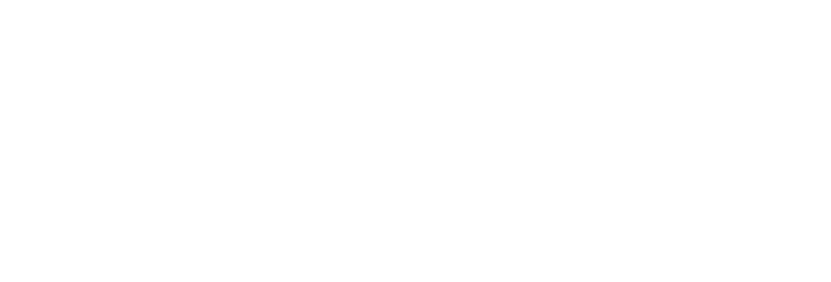
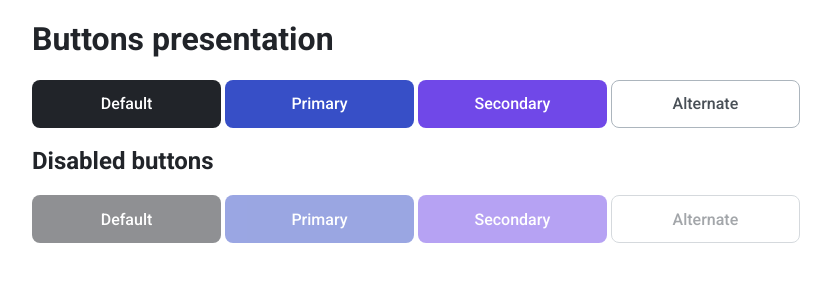
Before and after one commit to js-tasks-ru/htmlcss-20210916_xoroshilov, a website: page 03-lection1/01-button/index.html in a window 1280 px wide. Shown: the whole page, without its empty margins (8-839 px from the left). Drawn offline with Linux system fonts and the light colour scheme.

Commit message:
Buttons component

```diff
--- a/03-lection1/01-button/button.css
+++ b/03-lection1/01-button/button.css
@@ -1 +1,75 @@
-/* Стилизация кнопки */
+/* Buttons colors shades, no SASS -> no color Mixins :) */
+:root {
+    --black-2: #000;
+    --grey-2: #ACB5BD;
+    --grey-3: #495057;
+    --blue-2: #2342C0;
+    --purple-2: #5028C6;
+}
+
+/* Default Button */
+.button {
+    width: 189px;
+    height: 48px;
+    margin: 0;
+    padding: 0;
+
+    background-color: var(--black, #212429);
+    color: var(--white, white);
+
+    font-style: normal;
+    font-weight: 500;
+    font-size: 16px;
+    line-height: 19px;
+    text-align: center;
+
+    border: 0;
+    border-radius: 8px;
+    cursor: pointer;
+
+    transition:
+        opacity 200ms ease-in-out,
+        border 200ms ease-in-out,
+        background 200ms ease-in-out;
+
+}
+.button:hover:not(:disabled) {
+    background-color: var(--black-2, #000);
+}
+
+/* Primary Button */
+.button.button__primary {
+    background-color: var(--blue, #374FC7);
+}
+.button__primary:hover:not(:disabled),
+.button__primary:active {
+    background-color: var(--blue-2, #2342C0);
+}
+
+/* Secondary Button */
+.button.button__secondary {
+    background-color: var(--purple, #7048E8);
+}
+.button__secondary:hover:not(:disabled),
+.button__secondary:active {
+    background-color: var(--purple-2, #5028C6);
+}
+
+/* Alternate Button */
+.button.button__alternate {
+    background-color: var(--white, white);
+
+    color: var(--grey-3, #495057);
+    border: 1px solid var(--grey-2, #ACB5BD);
+}
+.button__alternate:hover:not(:disabled),
+.button__alternate:active {
+    background-color: inherit;
+    border: 1px solid var(--black, #212429);
+}
+
+/* Disabled Button */
+button:disabled, .disabled {
+    opacity: 0.5;
+    cursor: not-allowed;
+}
--- a/03-lection1/01-button/index.html
+++ b/03-lection1/01-button/index.html
@@ -1,11 +1,26 @@
 <!DOCTYPE html>
-<!-- Страница с кнопкой -->
 <html lang="ru">
     <head>
+        <link rel="stylesheet" href="../../assets/css/normalize.css">
         <link rel="stylesheet" href="../../assets/css/main.css">
         <link rel="stylesheet" href="./button.css">
     </head>
     <body>
+        <main class="page">
+            <div class="page__container">
+                <h1>Buttons presentation</h1>
 
+                <button class="button">Default</button>
+                <button class="button button__primary">Primary</button>
+                <button class="button button__secondary">Secondary</button>
+                <button class="button button__alternate">Alternate</button>
+
+                <h2>Disabled buttons</h2>
+                <button class="button disabled" disabled>Default</button>
+                <button class="button button__primary disabled" disabled>Primary</button>
+                <button class="button button__secondary disabled" disabled>Secondary</button>
+                <button class="button button__alternate disabled" disabled>Alternate</button>
+            </div>
+        </main>
     </body>
 </html>
```
